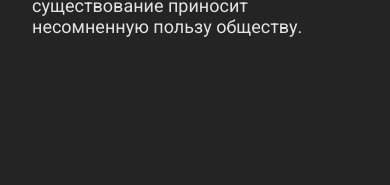
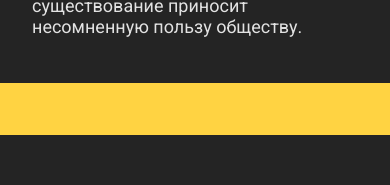
Before and after one commit to sava1339/andrew-py, a React (Vite) app: page / in a window 390 px wide. Shown: the part 594-779 px from the top of the page. Built offline with nearby package versions, Linux system fonts and the light colour scheme.

Commit message:
fix mobile version

```diff
--- a/src/App.css
+++ b/src/App.css
@@ -394,7 +394,7 @@
 @media screen and (max-width: 1408px) {
 
     .snake-content-bottom{
-        max-width: calc(100vw - 1408px);
+        max-width: calc(1408px - 100vw);
     }
 }
 @media screen and (max-width: 1020px) {
```
